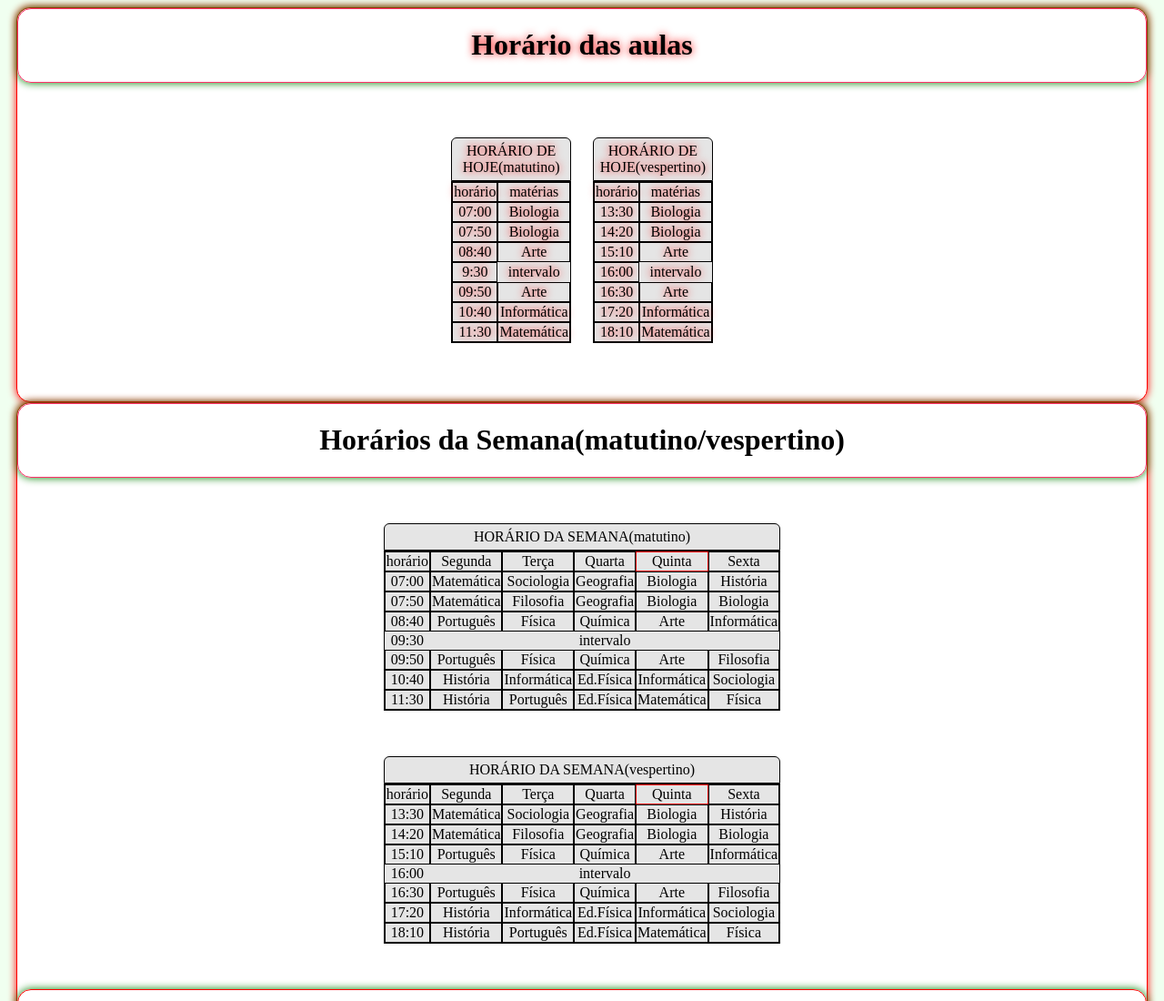
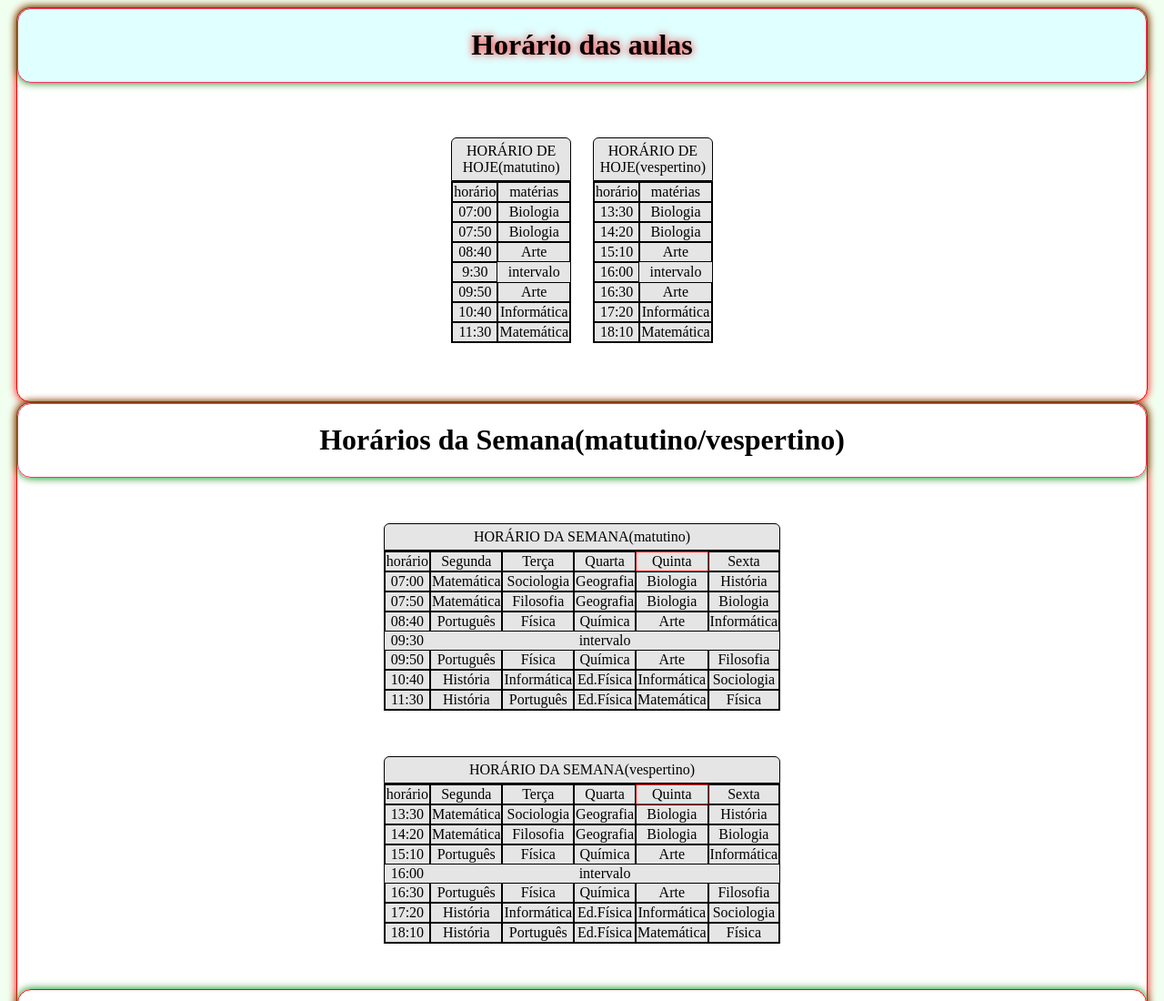
Before and after one commit to duardoLopes/Hor-rios, a plain HTML site: page index.html in a window 1280 px wide. Shown: the top 1100 px of the page at 91% size. Drawn offline with Linux system fonts and the light colour scheme.

Commit message:
Correção

```diff
--- a/index.html
+++ b/index.html
@@ -6,8 +6,8 @@
      <link rel="stylesheet" href="CSS/styles.css"/>
   </head>
   <body onload="checkDay()">
-    <div class='cabecalho' id="div1">
-      <header>
+    <div id="div1">
+      <header class='cabecalho' >
         <h1>Horário das aulas</h1>
       </header>
       <section>
```
